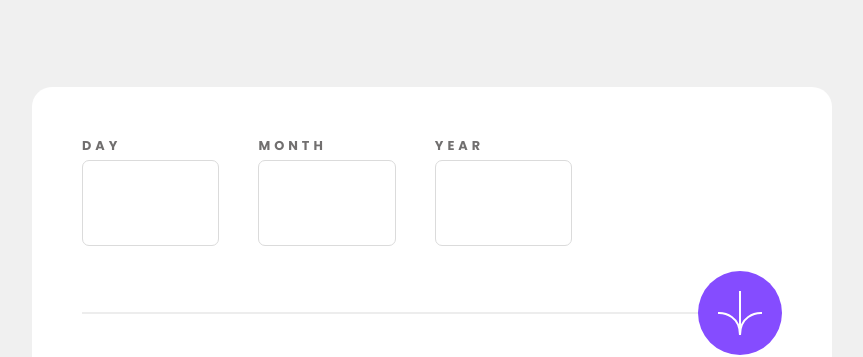
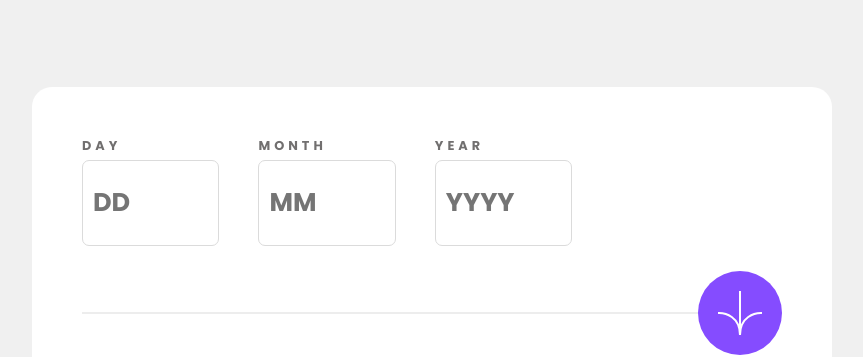
Before and after one commit to SaeneArmaan/age-calculator-app, a plain HTML site: page index.html in a window 1280 px wide. Shown: the top 357 px of the page, without its empty margins (208-1071 px from the left). Drawn offline with Linux system fonts and the light colour scheme.

Commit message:
Added placeholder text to the inputs

```diff
--- a/index.html
+++ b/index.html
@@ -21,17 +21,17 @@
         <div class="ageWrapper">
           <div>
             <label for="day">DAY</label>
-            <input type="number" name="day" id="day" required min="0" />
+            <input type="number" name="day" id="day" required min="0" placeholder="DD"/>
             <p class="alertDay"></p>
           </div>
           <div>
             <label for="month">MONTH</label>
-            <input type="number" name="month" id="month" required min="0" />
+            <input type="number" name="month" id="month" required min="0" placeholder="MM"/>
             <p class="alertMonth"></p>
           </div>
           <div>
             <label for="year">YEAR</label>
-            <input type="number" name="year" id="year" required min="0" />
+            <input type="number" name="year" id="year" required min="0" placeholder="YYYY"/>
             <p class="alertYear"></p>
           </div>
         </div>
```
